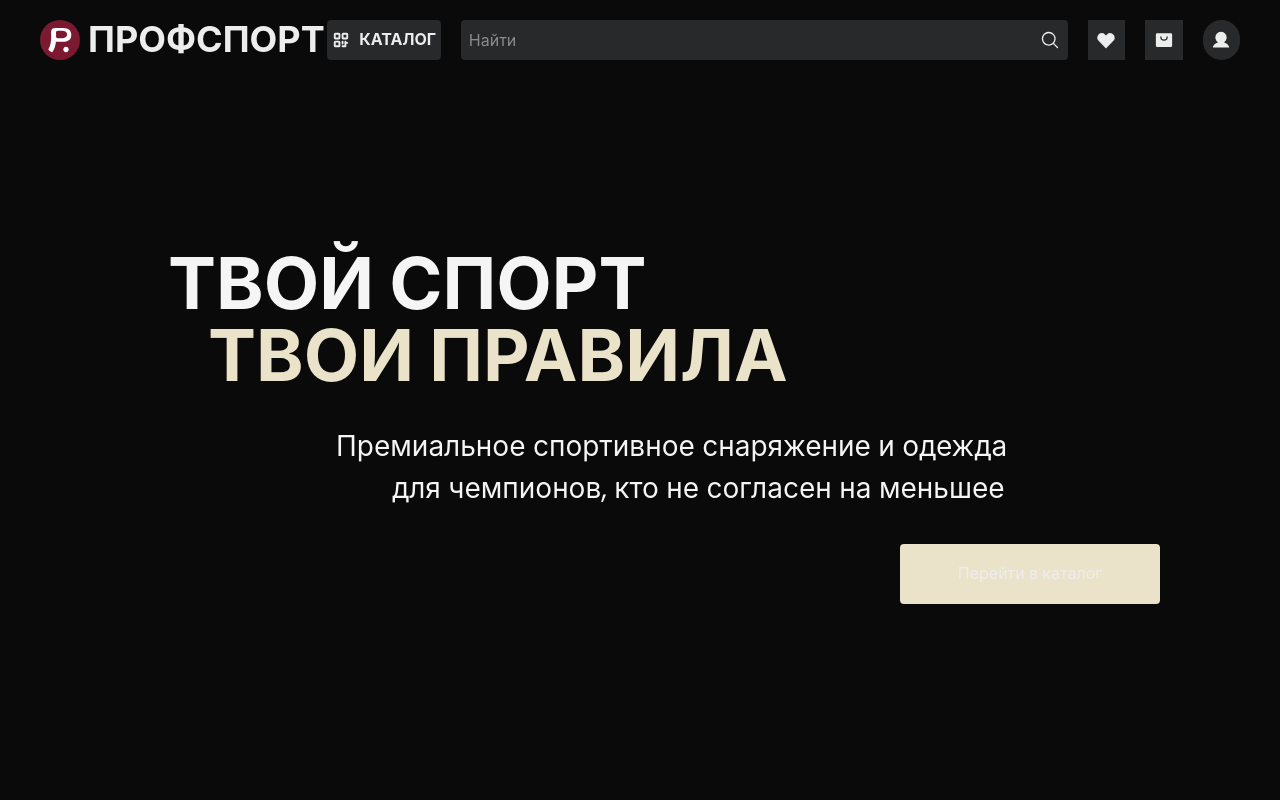
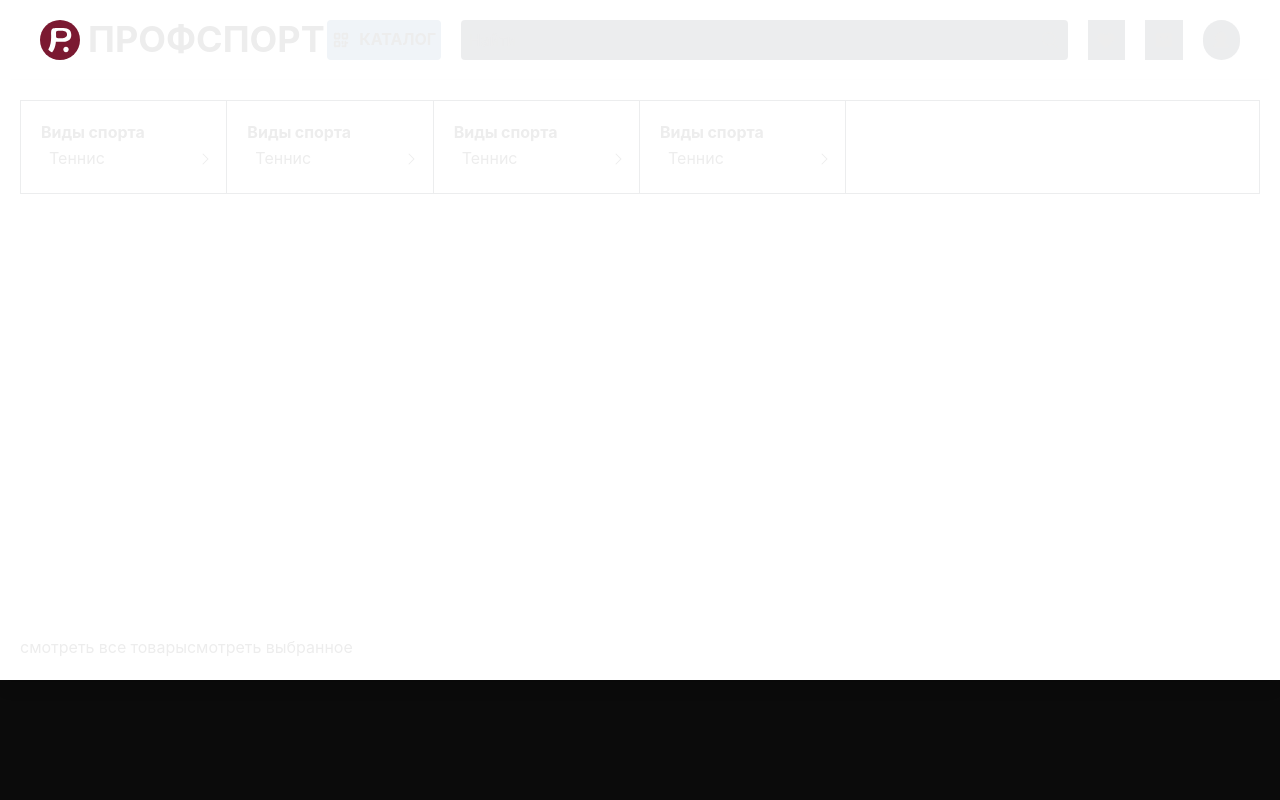
Before and after one commit to Mayraiden/ProfSport, a Next.js app: page / in a window 1280 px wide. Both pictures are taken after a click on the button "КАТАЛОГ". Shown: the top 800 px of the page. Built offline with nearby package versions, Linux system fonts and the light colour scheme.

Commit message:
adding a modal widget and some improvements

```diff
--- a/src/shared/ui/DropDownButton.tsx
+++ b/src/shared/ui/DropDownButton.tsx
@@ -1,9 +1,19 @@
 'use client'
 import { QrCodeIcon } from '@phosphor-icons/react'
 
-export const DropDownButton = () => {
+interface DropDownButtonProps {
+	isOpen: boolean
+	onClick: () => void
+}
+
+export const DropDownButton = ({ isOpen, onClick }: DropDownButtonProps) => {
 	return (
-		<button className="w-30.5 h-full flex gap-2 items-center justify-center bg-gray/20 rounded-sm cursor-pointer hover:bg-gray/30 transition-colors duration-200">
+		<button
+			onClick={onClick}
+			className={`w-30.5 h-full flex gap-2 items-center justify-center rounded-sm cursor-pointer transition-colors duration-200 ${
+				isOpen ? 'bg-light-blue' : 'bg-gray/20 hover:bg-gray/30'
+			}`}
+		>
 			<QrCodeIcon size={20} weight="bold" />
 			<span className="text-base font-bold">КАТАЛОГ</span>
 		</button>
--- a/src/shared/ui/FliterRange.tsx
+++ b/src/shared/ui/FliterRange.tsx
@@ -40,7 +40,7 @@ export const IFilterRange = ({
 					value={value.min || ''}
 					onChange={handleMinChange}
 					placeholder="0"
-					className="w-full px-3 py-2 border border-gray-300 rounded-l-md bg-gray/20 focus:outline-none focus:ring-1 focus:ring-burgundy focus:border-transparent"
+					className="w-full px-3 py-2 border border-gray-300 rounded-l-md bg-gray/20 focus:outline-none focus:border-transparent"
 				/>
 				<input
 					type="text"
@@ -52,7 +52,7 @@ export const IFilterRange = ({
 					value={value.max || ''}
 					onChange={handleMaxChange}
 					placeholder="0"
-					className="w-full px-3 py-2 border border-gray-300 rounded-r-md bg-gray/20 focus:outline-none focus:ring-1 focus:ring-burgundy focus:border-transparent"
+					className="w-full px-3 py-2 border border-gray-300 rounded-r-md bg-gray/20 focus:outline-none focus:border-transparent"
 				/>
 			</div>
 		</div>
--- /dev/null
+++ b/src/shared/ui/ICatalogModalColumn.tsx
@@ -0,0 +1,19 @@
+import Link from 'next/link'
+import { ICatalogModalLink } from './ICatalogModalLink'
+
+export const ICatalogModalColumn = () => {
+	return (
+		<div className="p-5 border-r-1 border-inherit">
+			<h1 className="text-base font-bold">Виды спорта</h1>
+			<ul>
+				<li>
+					<ICatalogModalLink
+						href="/"
+						text="Теннис"
+						className="hover:bg-gray/20"
+					/>
+				</li>
+			</ul>
+		</div>
+	)
+}
--- /dev/null
+++ b/src/shared/ui/ICatalogModalLink.tsx
@@ -0,0 +1,26 @@
+import Link from 'next/link'
+import { CaretRightIcon } from '@phosphor-icons/react/ssr'
+
+type ICatalogModalLinkProps = {
+	text: string
+	href: string
+	className: string
+}
+
+export const ICatalogModalLink = ({
+	text,
+	href,
+	className,
+}: ICatalogModalLinkProps) => {
+	return (
+		<Link
+			className={`w-45 h-7 p-2 flex justify-between items-center rounded-md ${className}`}
+			href={href}
+		>
+			{text}
+			<span>
+				<CaretRightIcon />
+			</span>
+		</Link>
+	)
+}
--- /dev/null
+++ b/src/widgets/CatalogModal/CatalogModal.tsx
@@ -0,0 +1,31 @@
+import { ICatalogModalColumn } from '@/shared/ui/ICatalogModalColumn'
+import Link from 'next/link'
+
+type ICatalogModalProps = {
+	isOpen: boolean
+	onClose: () => void
+}
+
+export const CatalogModal = ({ isOpen, onClose }: ICatalogModalProps) => {
+	if (!isOpen) return null
+
+	return (
+		<>
+			{/* Overlay для закрытия по клику вне модала */}
+			<div className="fixed inset-0 bg-black/20 z-40" onClick={onClose} />
+
+			<aside className="absolute left-0 top-20 w-screen min-h-3/4 p-5 flex flex-col justify-between bg-white shadow-lg z-50">
+				<div className="h-full grid grid-cols-6 border border-gray/20">
+					<ICatalogModalColumn />
+					<ICatalogModalColumn />
+					<ICatalogModalColumn />
+					<ICatalogModalColumn />
+				</div>
+				<div>
+					<Link href={'/catalog'}>смотреть все товары</Link>
+					<button>смотреть выбранное</button>
+				</div>
+			</aside>
+		</>
+	)
+}
--- a/src/widgets/Header/Header.tsx
+++ b/src/widgets/Header/Header.tsx
@@ -1,8 +1,12 @@
+'use client'
+
 import Image from 'next/image'
 import Link from 'next/link'
+import { useState } from 'react'
 
 import { DropDownButton } from '@/shared/ui/DropDownButton'
 import { SearchForm } from '@/shared/ui/SearchFrorm'
+import { CatalogModal } from '@/widgets/CatalogModal/CatalogModal'
 
 import {
 	HeartStraightIcon,
@@ -11,14 +15,26 @@ import {
 } from '@phosphor-icons/react/ssr'
 
 export const Header = () => {
+	const [isCatalogOpen, setIsCatalogOpen] = useState(false)
+
+	const toggleCatalog = () => {
+		setIsCatalogOpen(!isCatalogOpen)
+	}
+
 	return (
-		<nav className="h-20 w-full mx-auto px-10 py-5 flex justify-between gap-5 items-center">
+		<>
+			<nav className="h-20 w-full mx-auto px-10 py-5 flex justify-between gap-5 items-center bg-white relative z-50">
 				<Link href="/" className="h-10 flex gap-2">
-				<Image src="/logo.svg" width={40} height={40} alt="логотип профспорт" />
+					<Image
+						src="/logo.svg"
+						width={40}
+						height={40}
+						alt="логотип профспорт"
+					/>
 					<span className="text-4xl font-bold">ПРОФСПОРТ</span>
 				</Link>
 
-			<DropDownButton />
+				<DropDownButton isOpen={isCatalogOpen} onClick={toggleCatalog} />
 				<SearchForm
 					type="text"
 					placeholder="Найти"
@@ -43,5 +59,11 @@ export const Header = () => {
 					<UserIcon size={20} weight="fill" />
 				</Link>
 			</nav>
+
+			<CatalogModal
+				isOpen={isCatalogOpen}
+				onClose={() => setIsCatalogOpen(false)}
+			/>
+		</>
 	)
 }
```
Lines whose indentation alone changed are shown as unchanged.
